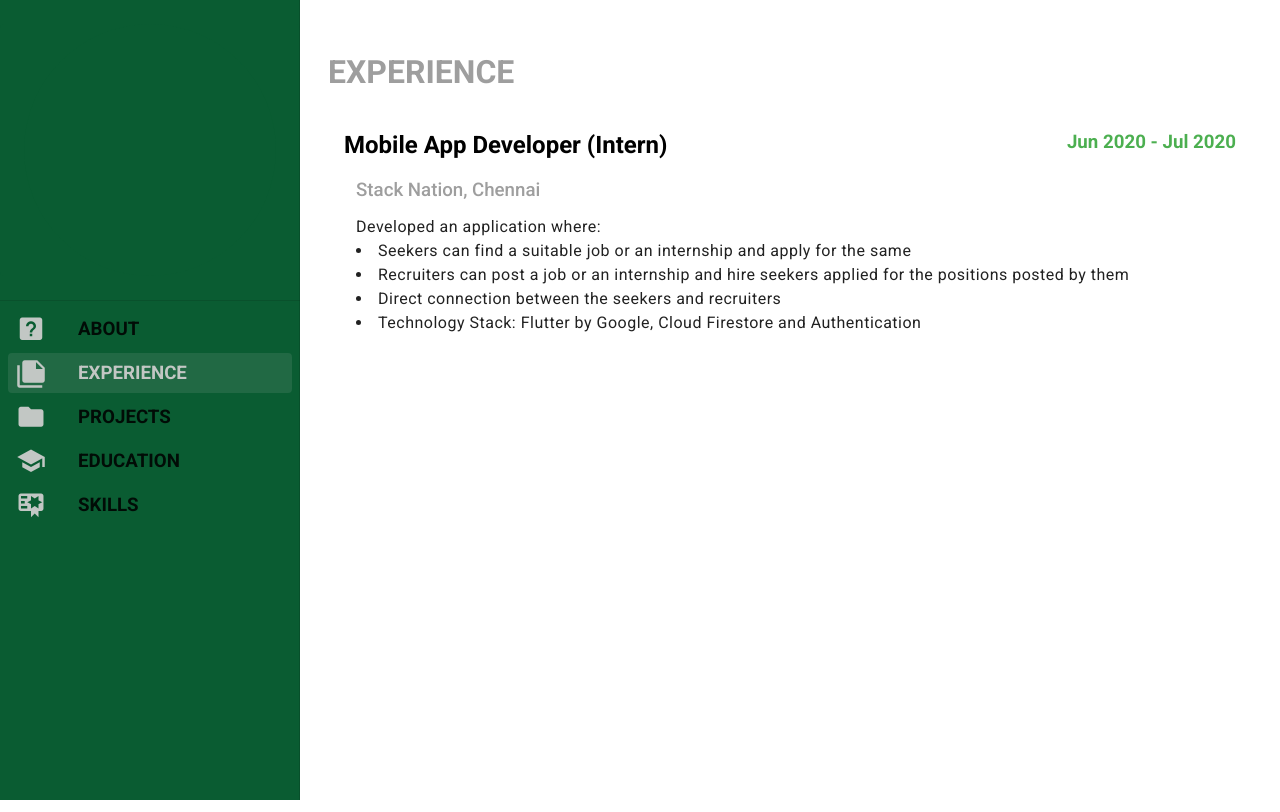
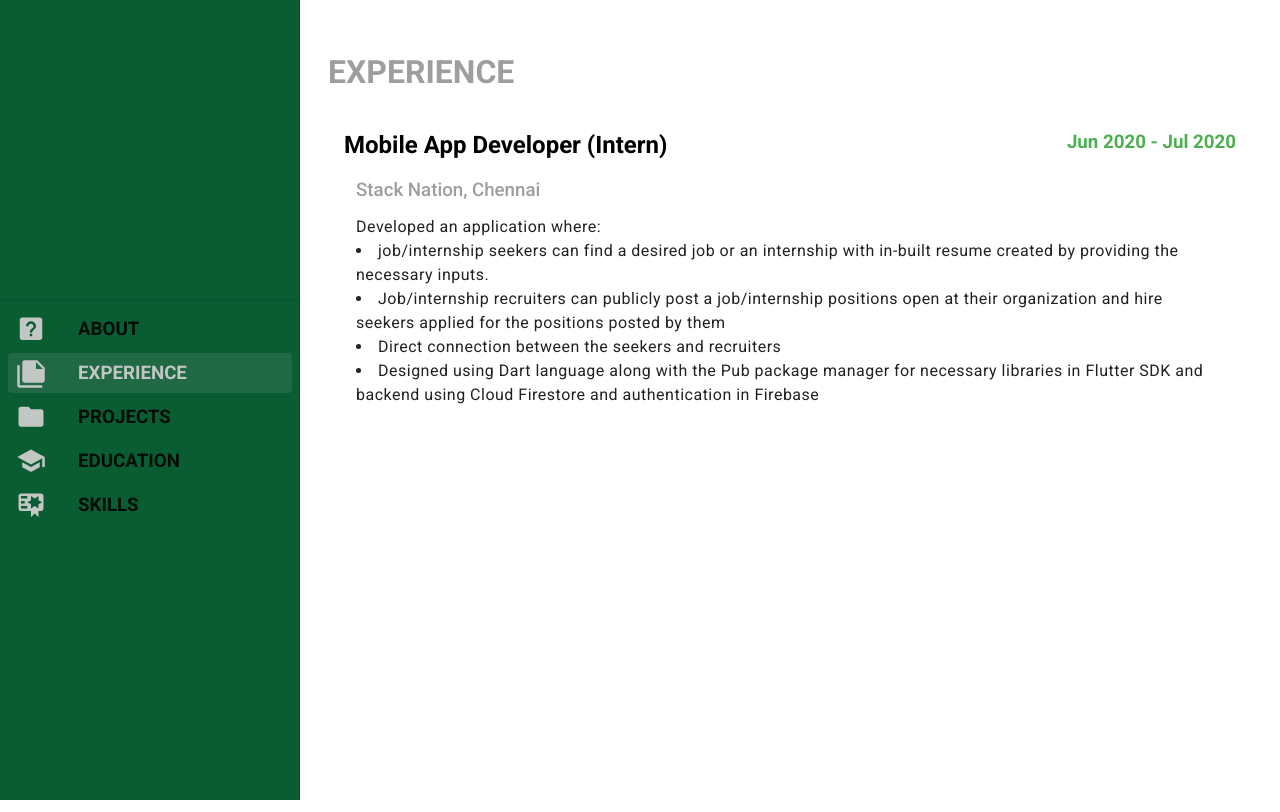
Before and after one commit to benitarego/benitarego.github.io, a Vue app: page /experience in a window 1280 px wide. Built offline with nearby package versions, Linux system fonts and the light colour scheme.

Commit message:
Update Experience.vue

```diff
--- a/src/views/Experience.vue
+++ b/src/views/Experience.vue
@@ -11,10 +11,10 @@
                     <h3 class="mx-3 mt-2 font-weight-medium grey--text">{{ exp.company }}</h3>
                     <h3 class="body-1 pa-3">
                         Developed an application where:
-                        <li>Seekers can find a suitable job or an internship and apply for the same</li>
-                        <li>Recruiters can post a job or an internship and hire seekers applied for the positions posted by them</li>
+                        <li>job/internship seekers can find a desired job or an internship with in-built resume created by providing the necessary inputs.</li>
+                        <li>Job/internship recruiters can publicly post a job/internship positions open at their organization and hire seekers applied for the positions posted by them</li>
                         <li>Direct connection between the seekers and recruiters</li>
-                        <li>Technology Stack: Flutter by Google, Cloud Firestore and Authentication</li>
+                        <li>Designed using Dart language along with the Pub package manager for necessary libraries in Flutter SDK and backend using Cloud Firestore and authentication in Firebase</li>
                     </h3>
                 </v-list-item-content>
             </v-list-item>
```
